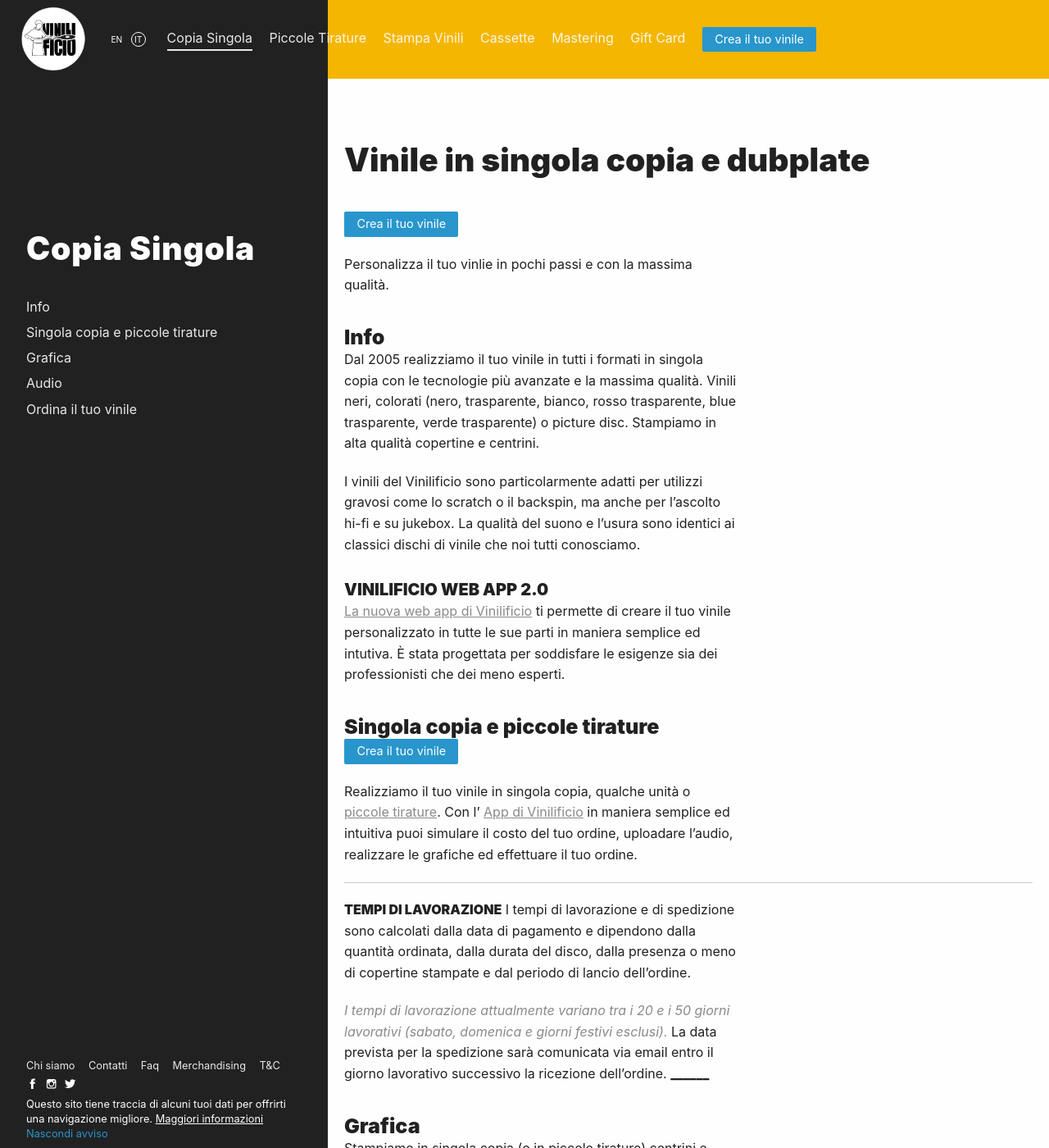
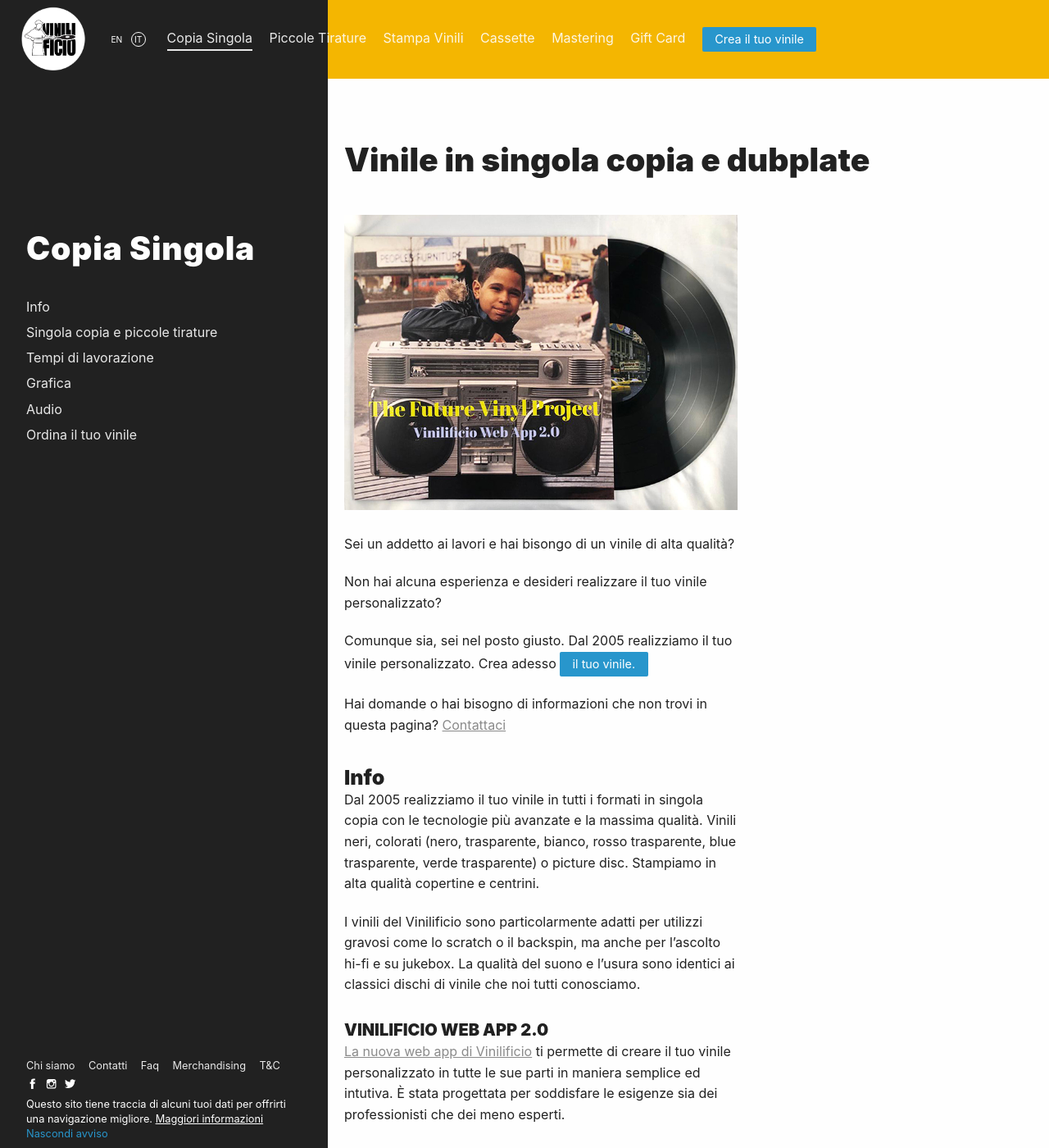
Before and after one commit to Vinilificio/vinilificio.com, a Jekyll site: the page built from _pages/copia-singola.md, in a window 1280 px wide and 1400 px high. Shown: the whole window at 82% size. Built offline with Jekyll 4.4.1, drawn with Linux system fonts in a browser that asks for light colours; nearby versions of some CDN libraries; comment, search, counter and statistics services are not loaded; some of the changed text lies outside the part shown.

Commit message:
Update copia-singola.md
aggiunta immagine
aggiunto menu tempi di lavorazione
ottimizzato testo primo paragrafo

```diff
--- a/_pages/copia-singola.md
+++ b/_pages/copia-singola.md
@@ -7,6 +7,8 @@
   id: info
 - titolo: Singola copia e piccole tirature
   id: singola-copia-e-piccole-tirature
+- titolo: Tempi di lavorazione
+  id: tempi-di-lavorazione
 - titolo: Grafica
   id: grafica
 - titolo: Audio
@@ -19,9 +21,17 @@
 
 # Vinile in singola copia e dubplate
 
-<a class="button" href="https://app.vinilificio.com/" style="color: white;text-decoration: none;">Crea il tuo vinile</a>
+![vinilepersonalizzato](/img/future-vinyl-project_web_medium.jpg)
 
-Personalizza il tuo vinlie in pochi passi e con la massima qualità.
+Sei un addetto ai lavori e hai bisongo di un vinile di alta qualità?
+
+Non hai alcuna esperienza e desideri realizzare il tuo vinile personalizzato?
+
+Comunque sia, sei nel posto giusto. Dal 2005 realizziamo il tuo vinile personalizzato.
+Crea adesso <a class="button" href="https://app.vinilificio.com/" style="color: white;text-decoration: none;">il tuo vinile.</a>
+
+Hai domande o hai bisogno di informazioni che non trovi in questa pagina? [Contattaci](/contatti/)
+
 
 ### Info
 Dal 2005 realizziamo il tuo vinile in tutti i formati in singola copia con le tecnologie più avanzate e la massima qualità. Vinili neri, colorati (nero, trasparente, bianco, rosso trasparente, blue trasparente, verde trasparente) o picture disc. Stampiamo in alta qualità copertine e centrini.
@@ -32,18 +42,18 @@
 [La nuova web app di Vinilificio](https://app.vinilificio.com) ti permette di creare il tuo vinile personalizzato in tutte le sue parti in maniera semplice ed intutiva. È stata progettata per soddisfare le esigenze sia dei professionisti che dei meno esperti.
 
 ### Singola copia e piccole tirature
-
-<a class="button" href="https://app.vinilificio.com/" style="color: white;text-decoration: none;">Crea il tuo vinile</a>
-
 Realizziamo il tuo vinile in singola copia, qualche unità o [piccole tirature](/piccole-tirature/).
 Con l' [App di Vinilificio](https://app.vinilificio.com) in maniera semplice ed intuitiva puoi simulare il costo del tuo ordine, uploadare l'audio, realizzare le grafiche ed effettuare il tuo ordine.
 
-__________________
-<b>TEMPI DI LAVORAZIONE</b>
+
+### Tempi di lavorazione
 I tempi di lavorazione e di spedizione sono calcolati dalla data di pagamento e dipendono dalla quantità ordinata, dalla durata del disco, dalla presenza o meno di copertine stampate e dal periodo di lancio dell'ordine.
 
 <i>I tempi di lavorazione attualmente variano tra i 20 e i 50 giorni lavorativi (sabato, domenica e giorni festivi esclusi).</i> La data prevista per la spedizione sarà comunicata via email entro il giorno lavorativo successivo la ricezione dell'ordine.
-__________________
+
+
+_Produrre vinili è un lavoro di alta artiginalità che richiede tempo, attenzione e un'estrema cura. Facciamo del nostro meglio per soddisfare le esigenze di ciasucn cliente. Se hai necessità particolari non esitate a contattarci, ma non chiedere l'impossibile... la fretta non è compatibile con la qualità_
+
 
 
 ### Grafica
```
